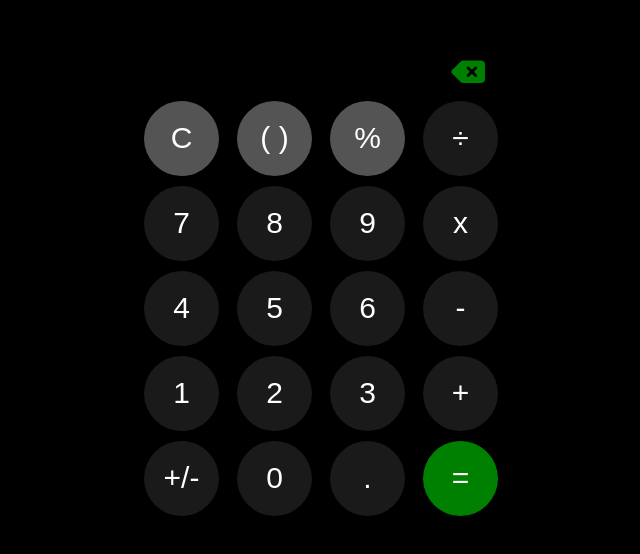
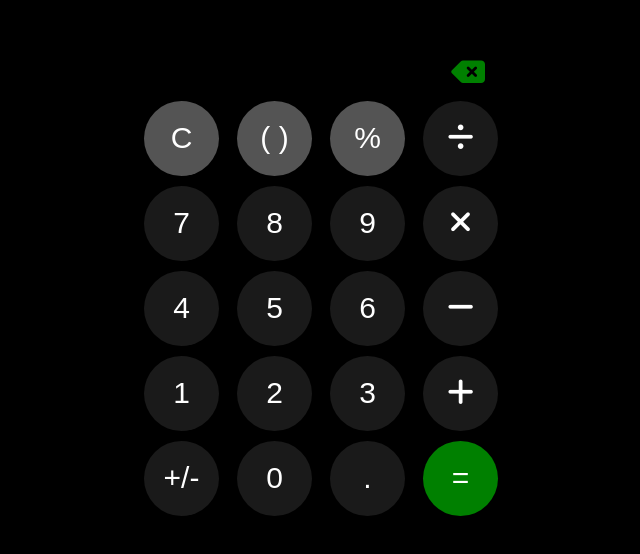
Before and after one commit to abk2191/react-calculator, a React (Vite) app: page / in a window 1280 px wide. Shown: the part 178-732 px from the top of the page, without its empty margins (319-959 px from the left). Built offline with nearby package versions, Linux system fonts and the light colour scheme.

Commit message:
Added new features

```diff
--- a/src/App.jsx
+++ b/src/App.jsx
@@ -259,7 +259,7 @@ function App() {
               style={{ backgroundColor: "#1a1a1a", color: "white" }}
               onClick={() => displayOperations("÷")}
             >
-              ÷
+              <i class="fa-solid fa-divide"></i>
             </button>
           </div>
           <div className="button-row">
@@ -289,7 +289,7 @@ function App() {
               style={{ backgroundColor: "#1a1a1a", color: "white" }}
               onClick={() => displayOperations("x")}
             >
-              x
+              <i class="fa-solid fa-xmark"></i>
             </button>
           </div>
           <div className="button-row">
@@ -319,7 +319,7 @@ function App() {
               style={{ backgroundColor: "#1a1a1a", color: "white" }}
               onClick={() => displayOperations("-")}
             >
-              -
+              <i class="fa-solid fa-minus"></i>
             </button>
           </div>
           <div className="button-row">
@@ -349,7 +349,7 @@ function App() {
               style={{ backgroundColor: "#1a1a1a", color: "white" }}
               onClick={() => displayOperations("+")}
             >
-              +
+              <i class="fa-solid fa-plus"></i>
             </button>
           </div>
           <div className="button-row">
```
